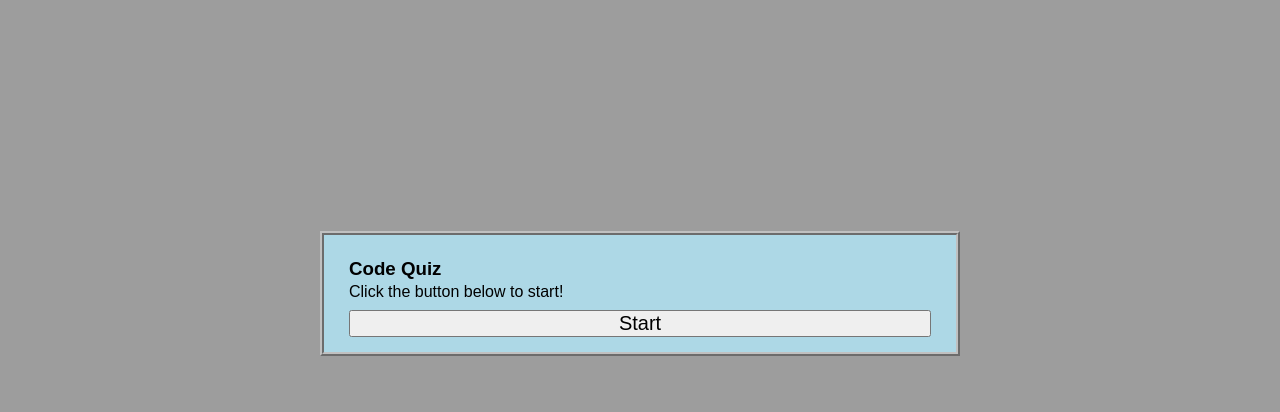
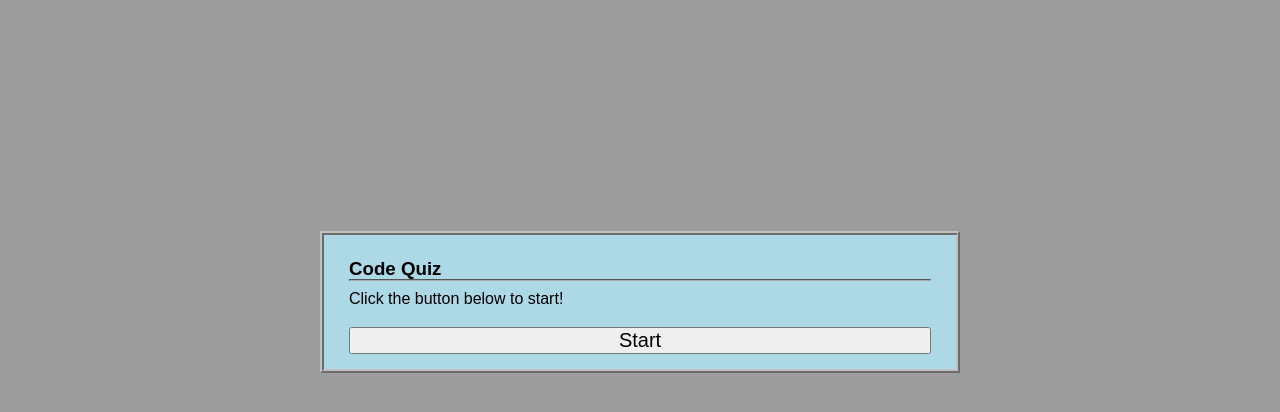
Before and after one commit to JGriffith97/Module-4-Challenge, a plain HTML site: page index.html in a window 1280 px wide. Shown: the part 56-468 px from the top of the page. Drawn offline with Linux system fonts and the light colour scheme.

Commit message:
(somewhat?) finalized main design

```diff
--- a/index.html
+++ b/index.html
@@ -19,12 +19,15 @@
 
       <main>
         <div class="quiz-container">
+          <h3>Code Quiz</h3>
+          <hr>
         <!-- Quiz Area; ordered/unordered list? -->
-          <ul class ="flex-1"><h3>Code Quiz</h3>
-            <li class ="quizQs">Click the button below to start!</li>
-          </ul>
-      <!-- Start Quiz Button -->
-          <button class = "start">Start</button>
+        <!-- Properties assigned to the ul affect the entire list -->
+            <ul class ="quizHead">
+              <li class ="quizQs">Click the button below to start!</li>
+            </ul>
+        <!-- Start Quiz Button -->
+            <button class = "start">Start</button>
         </div>
 
       <!-- Additional elements? -->
--- a/style.css
+++ b/style.css
@@ -52,10 +52,14 @@ body {
   border: ridge 4px silver;
 }
 
+hr {
+  border-color: darkgray;
+}
+
 .quizQs {
   display: flex;
   position: relative;
-  padding: 5px 0 0 0;
+  padding: 10px 0 0 0;
   text-align: left;
 }
 
@@ -112,7 +116,7 @@ body {
   .quizQs {
     display: flex;
     position: relative;
-    padding: 5px 0 0 0;
+    padding: 10px 0 10px 0;
     text-align: left;
   }
 
```
